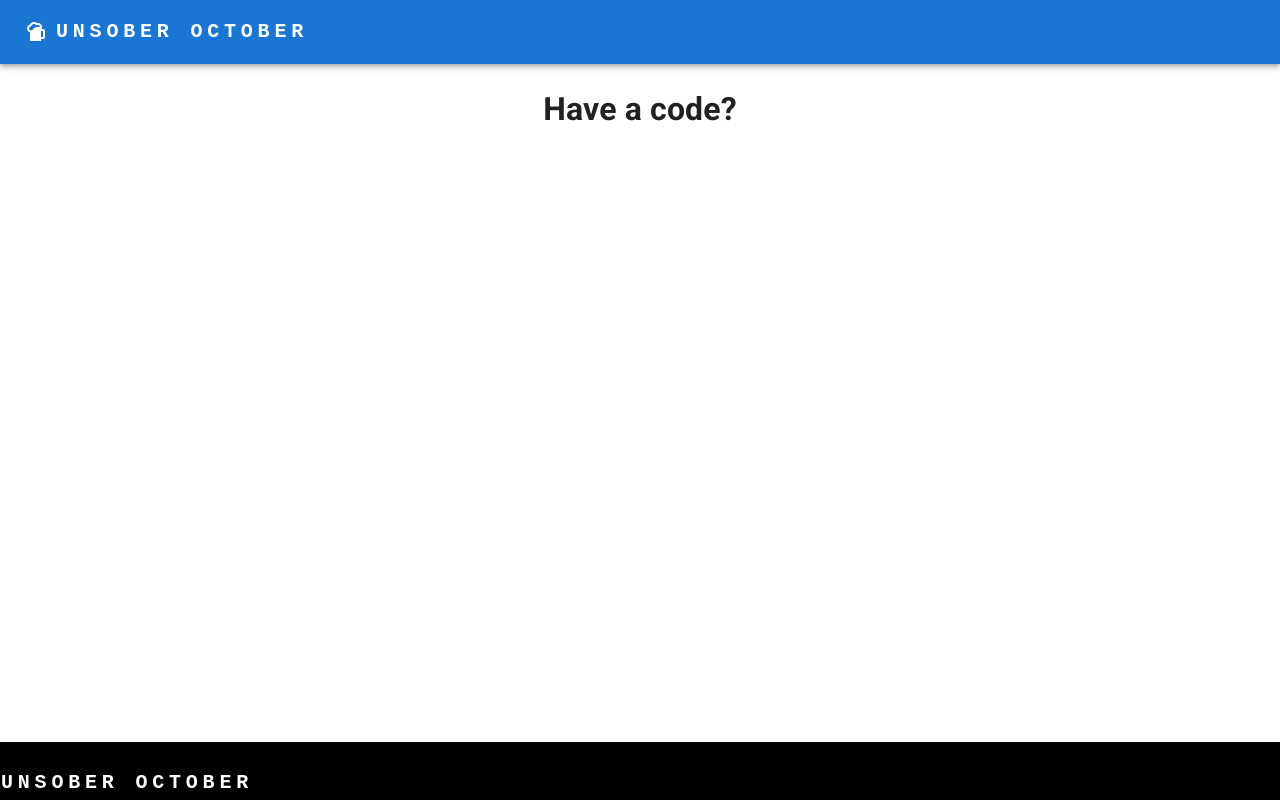
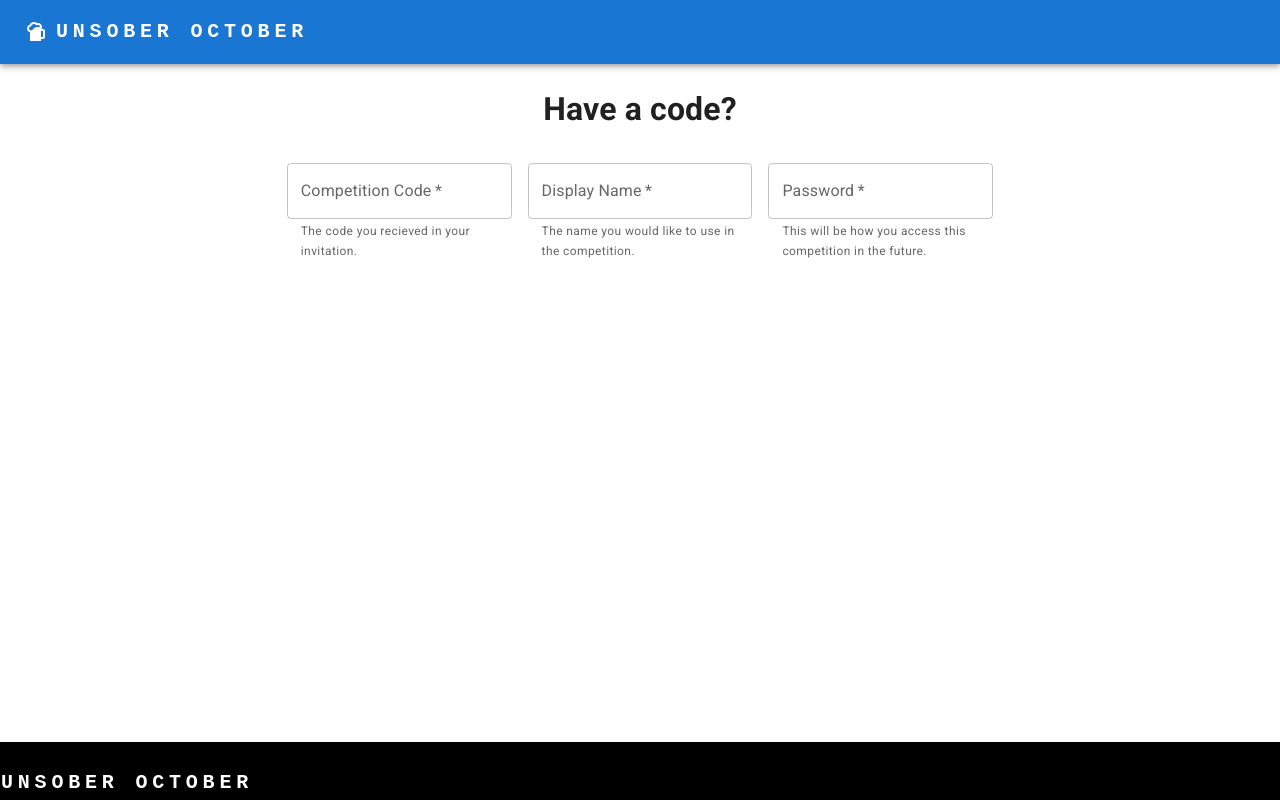
Before and after one commit to alec-schrader/workoutcomp, a React (Create React App) app: page /join-comp in a window 1280 px wide. Built offline with nearby package versions, Linux system fonts and the light colour scheme.

Commit message:
wireframing for new/join comp

```diff
--- a/src/pages/JoinComp.js
+++ b/src/pages/JoinComp.js
@@ -1,5 +1,5 @@
 import * as React from 'react';
-import { Button, Container, dividerClasses, Grid, Item } from "@mui/material";
+import { Container, Box, TextField } from "@mui/material";
 
 
 export default function JoinComp() {
@@ -9,6 +9,34 @@
             alignItems:'center'
           }}>
             <h1>Have a code?</h1>
+            <Box
+                component="form"
+                sx={{
+                    '& > :not(style)': { m: 1, width: '25ch' },
+                }}
+                noValidate
+                autoComplete="off"
+            >
+                <TextField
+                    required
+                    id="compcode"
+                    label="Competition Code"
+                    helperText="The code you recieved in your invitation."
+                />
+                <TextField
+                    required
+                    id="displayname"
+                    label="Display Name"
+                    helperText="The name you would like to use in the competition."
+                />
+                <TextField
+                    required
+                    type={"password"}
+                    id="password"
+                    label="Password"
+                    helperText="This will be how you access this competition in the future."
+                />
+            </Box>
         </Container>
     );
 };
```
